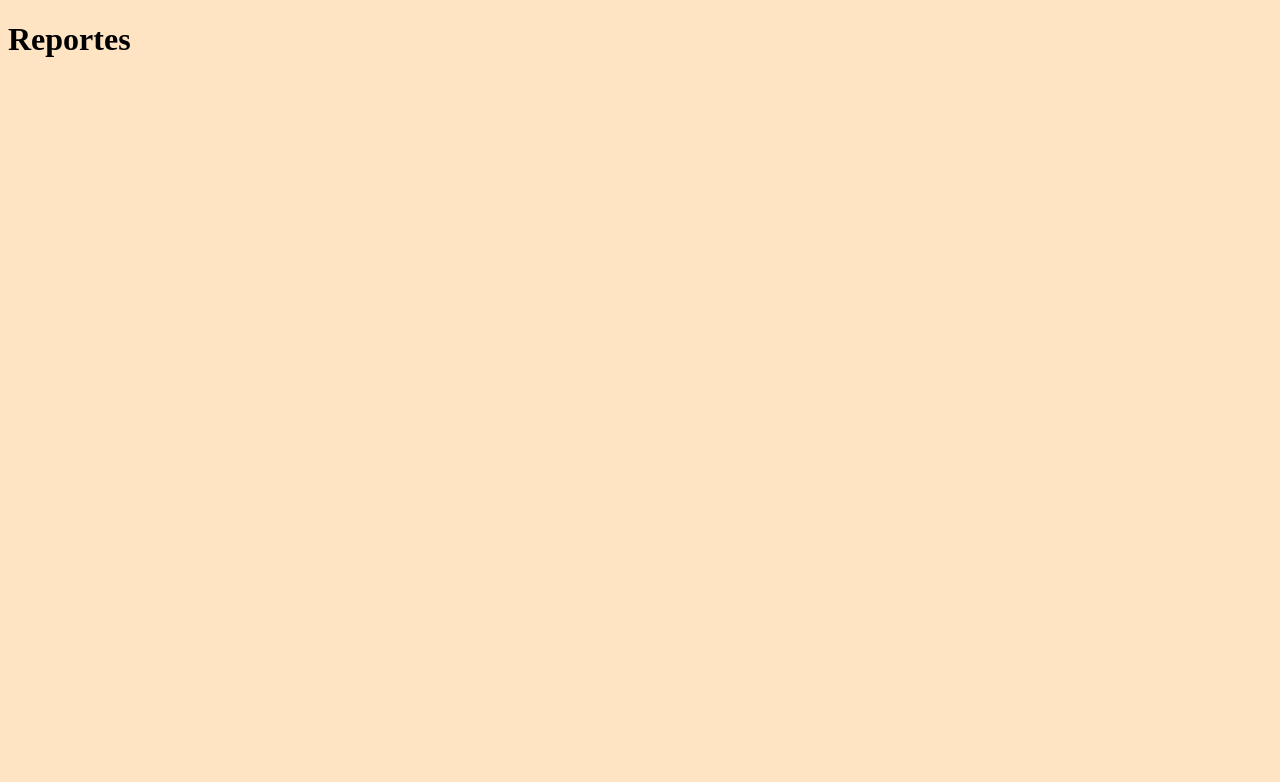
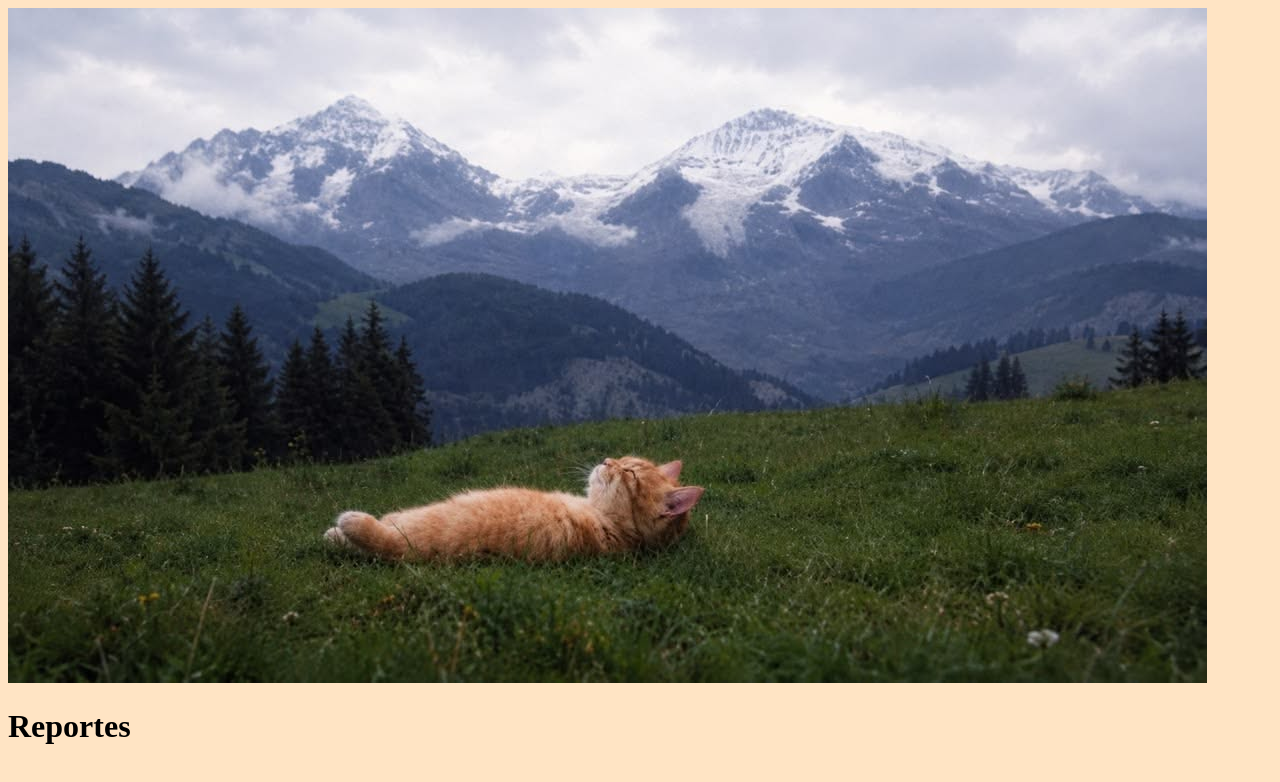
Before and after one commit to cris-velasco/CITY-REPORT_2, a plain HTML site: page crea_reporte.html in a window 1280 px wide. Drawn offline with Linux system fonts and the light colour scheme.

Commit message:
estructura nueva

```diff
--- a/crea_reporte.html
+++ b/crea_reporte.html
@@ -2,12 +2,14 @@
 <html lang="en">
 <head>
     <meta charset="UTF-8">
-    <meta name="viewport" content="width=device-width, initial-scale=1.0">
+     <meta name="viewport" content="width=device-width, initial-scale=1.0">
     <title>REPORTE</title>
     <link rel="stylesheet" href="css/crea_reporte.css">
 </head>
 <body>
+    <img src="imagen/image_ecd709198a08.jpg" alt="">
     <h1>Reportes </h1>
+
 
 </body>
 </html>
```
Also changed, not shown: css/crea_reporte.css (line endings or trailing spaces), imagen/image_ecd709198a08.jpg (added).
